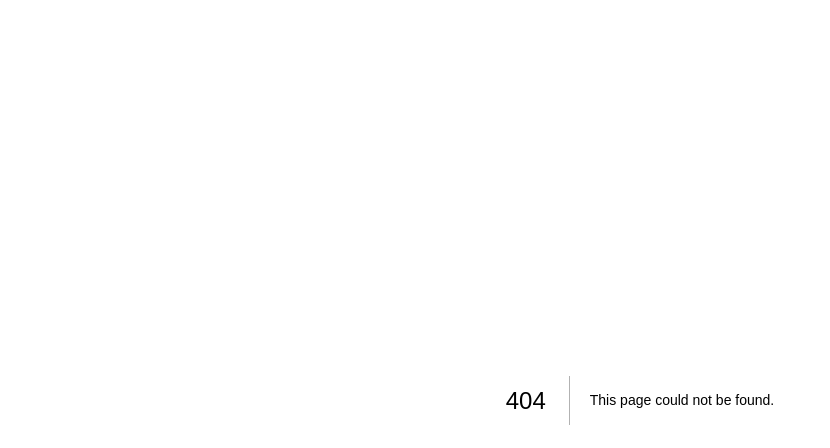
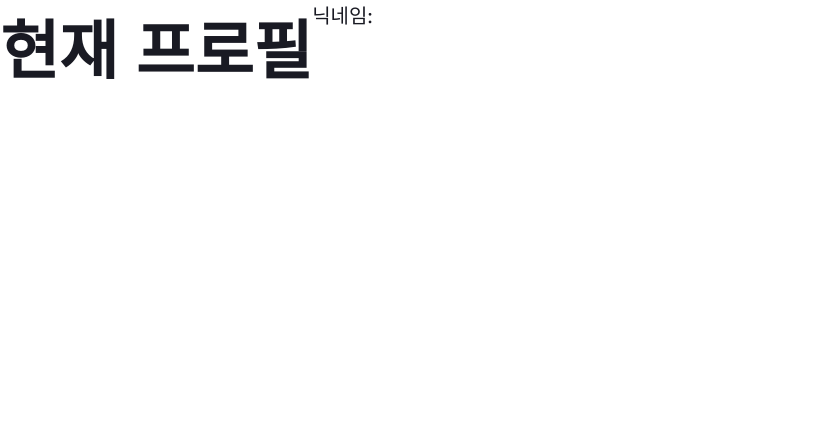
Before and after one commit to teamdannae/dannae, a Next.js app in the folder frontend/: page /lobby in a window 1280 px wide. Before the commit this address had no page. Shown: the top 448 px of the page, without its empty margins (0-830 px from the left). Built offline with nearby package versions, Linux system fonts and the light colour scheme.

Commit message:
feat: 세션 스토리지에서 프로필 정보 가져오는 테스트 페이지 임시 구현

```diff
--- /dev/null
+++ b/frontend/src/app/lobby/page.module.scss
@@ -0,0 +1,3 @@
+.lobbyContainer {
+    display: flex;
+}
--- /dev/null
+++ b/frontend/src/app/lobby/page.tsx
@@ -0,0 +1,30 @@
+"use client";
+
+import { useEffect, useState } from "react";
+import styles from "./page.module.scss";
+import Image from "next/image";
+
+const Lobby = () => {
+    const [nickname, setNickname] = useState("");
+    const [image, setImage] = useState("");
+
+    useEffect(() => {
+        // sessionStorage에서 nickname과 image 값을 가져옴
+        const storedNickname = sessionStorage.getItem("nickname");
+        const storedImage = sessionStorage.getItem("image");
+
+        // 가져온 값이 있으면 상태를 업데이트
+        if (storedNickname) setNickname(storedNickname);
+        if (storedImage) setImage(storedImage);
+    }, []);
+
+    return (
+        <div className={styles.lobbyContainer}>
+            <h1>현재 프로필</h1>
+            <p>닉네임: {nickname}</p>
+            {image && <Image src={`/profiles/profile${image}.svg`}  alt="profile" width={180} height={180} priority />}
+        </div>
+    );
+};
+
+export default Lobby;
```
